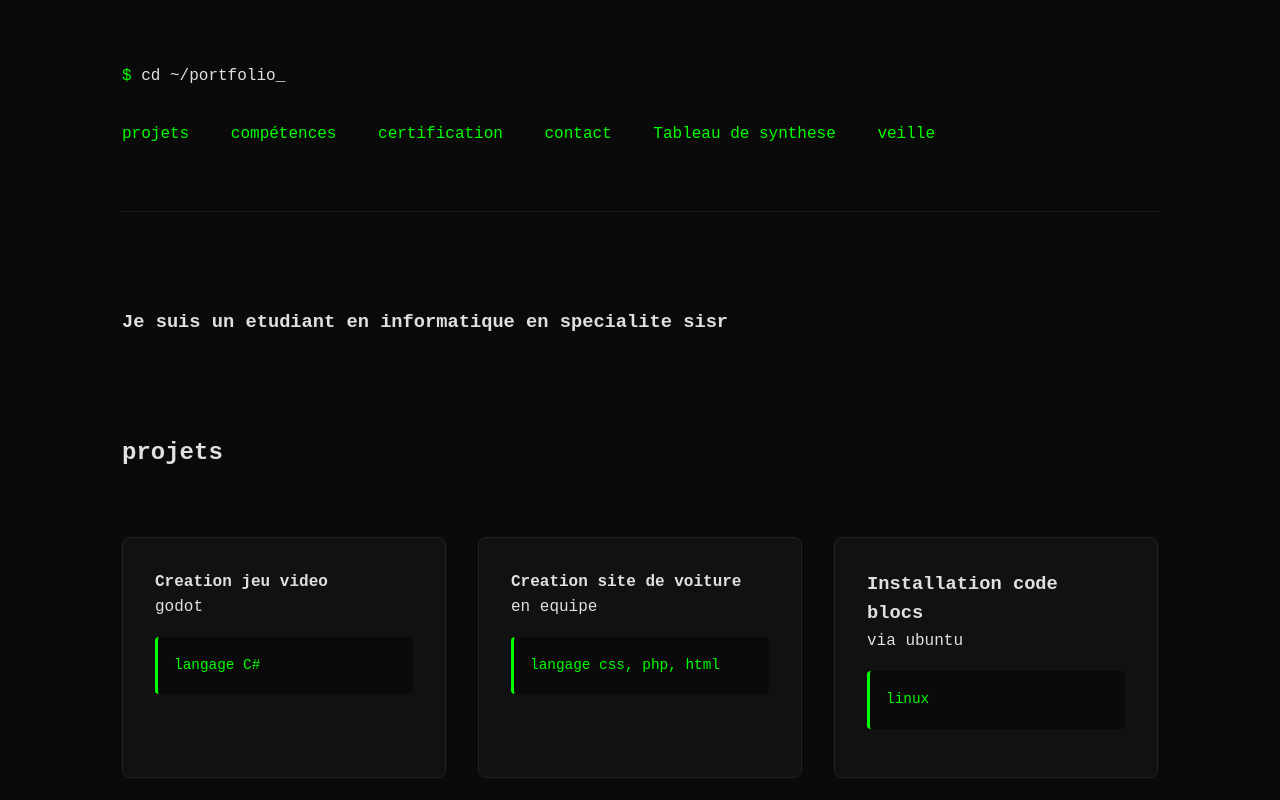
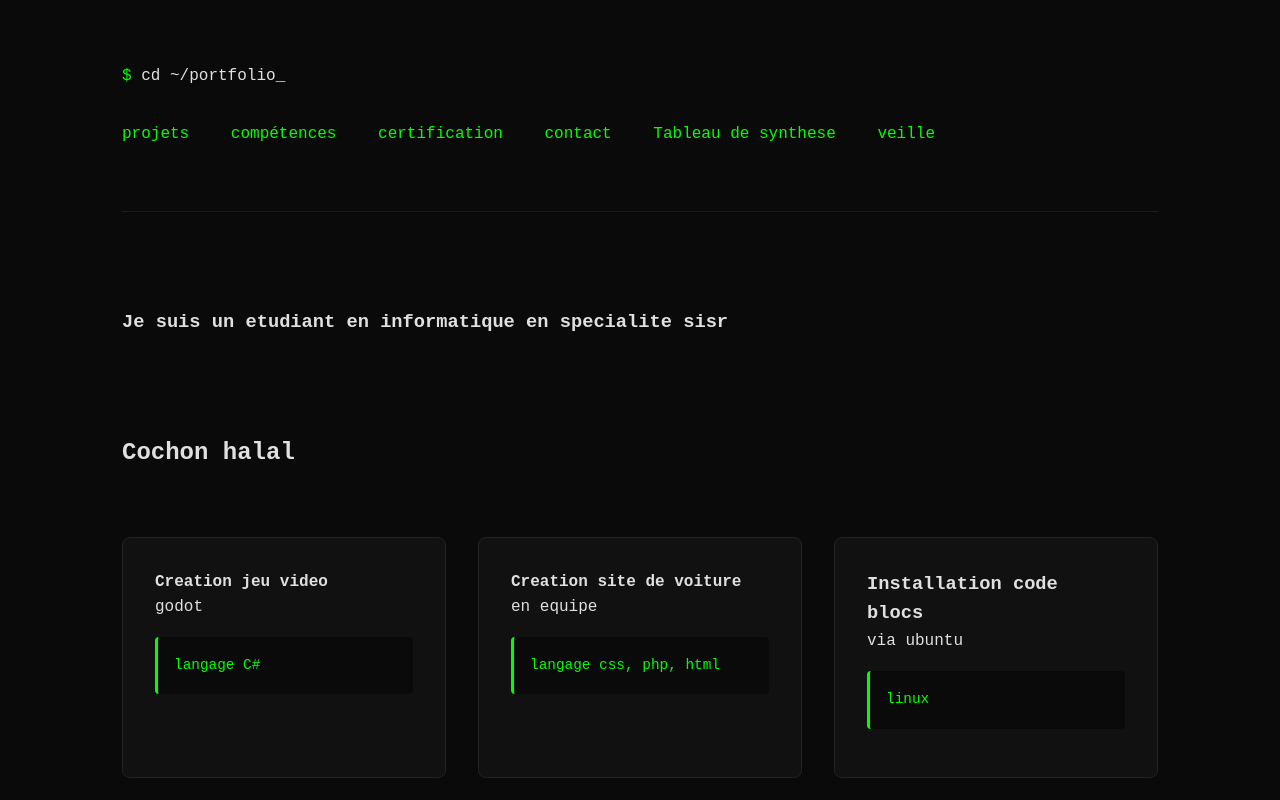
Before and after one commit to comptererroll8-maker/e-portfolio, a plain HTML site: page index.html in a window 1280 px wide. Shown: the top 800 px of the page. Drawn offline with Linux system fonts and the light colour scheme.

Commit message:
Update index.html

```diff
--- a/index.html
+++ b/index.html
@@ -25,7 +25,7 @@
             <h3>Je suis un etudiant en informatique en specialite sisr</h3>
             <p></p>
         </section>
-        <h2 id="projets">projets</h2>
+        <h2 id="projets">Cochon halal</h2>
         <section class="section">
             <div class="card">
                 <h4>Creation jeu video</h4>
```
